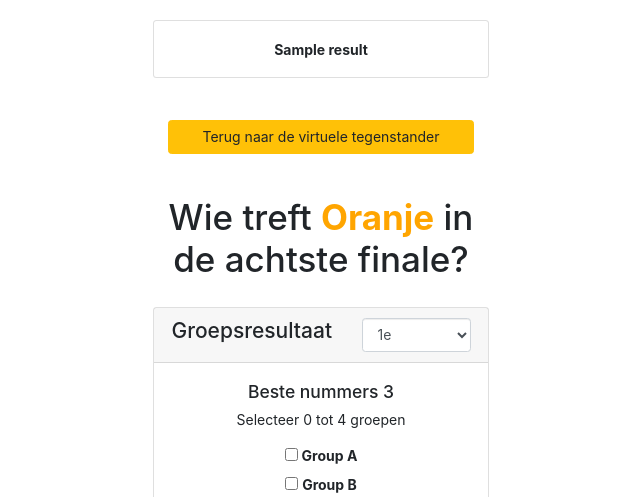
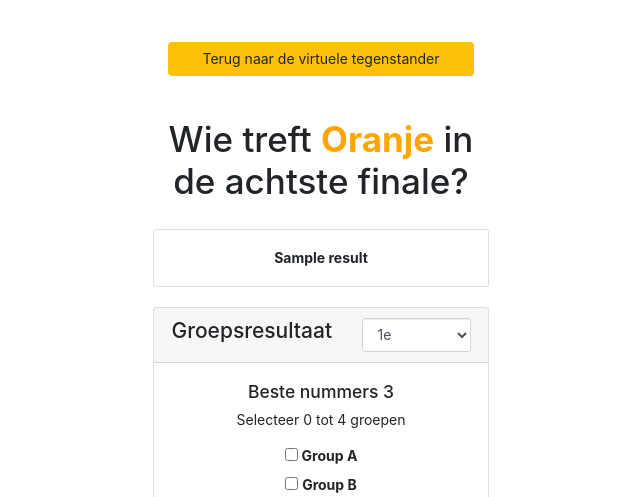
Before and after one commit to luukhopman/wie-treft-oranje, a Flask app: template webapp/templates/custom.html in a window 1280 px wide. Shown: the top 497 px of the page, without its empty margins (319-959 px from the left). Run offline with Flask 2, Linux system fonts and the light colour scheme; the template is opened without the code that fills it: values that come from a table or form of the project are taken from there, most other values are stand-ins (such as "Sample title", 1, 10 or a date in 2020); parts of the project's set-up code (start-up, migrations or seed data) failed here and were passed over; some libraries are stand-ins or nearby versions.

Commit message:
Improved structure

```diff
--- a/run.py
+++ b/run.py
@@ -3,4 +3,4 @@ from webapp import create_app
 app = create_app()
 
 if __name__ == '__main__':
-    app.run(debug=False)
+    app.run(debug=True)
--- a/webapp/templates/custom.html
+++ b/webapp/templates/custom.html
@@ -1,13 +1,5 @@
 {% extends "base.html" %}
 {% block content %}
-
-{% if result %}
-<div class="card mb-5" style="width: 24rem;">
-  <div class="card-body text-center">
-    <strong>{{result|safe}}</strong>
-  </div>
-</div>
-{% endif%}
 
 <div class="container text-center mt-5" style="width: 24rem;">
   <a class="btn btn-warning btn-block" href="/">
@@ -19,7 +11,16 @@
   <h1 class="text-center mt-5">Wie treft <span style="color: orange; font-weight: bold">Oranje</span> in de achtste
     finale?</h1>
 </div>
-<div class="card" style="width: 24rem;">
+
+{% if result %}
+<div class="card mb-2" style="width: 24rem;">
+  <div class="card-body text-center">
+    <strong>{{result|safe}}</strong>
+  </div>
+</div>
+{% endif%}
+
+<div class="card mb-5" style="width: 24rem;">
   <form method="POST" , action="">
     {{ form.csrf_token }}
     {{ form.hidden_tag() }}
```
